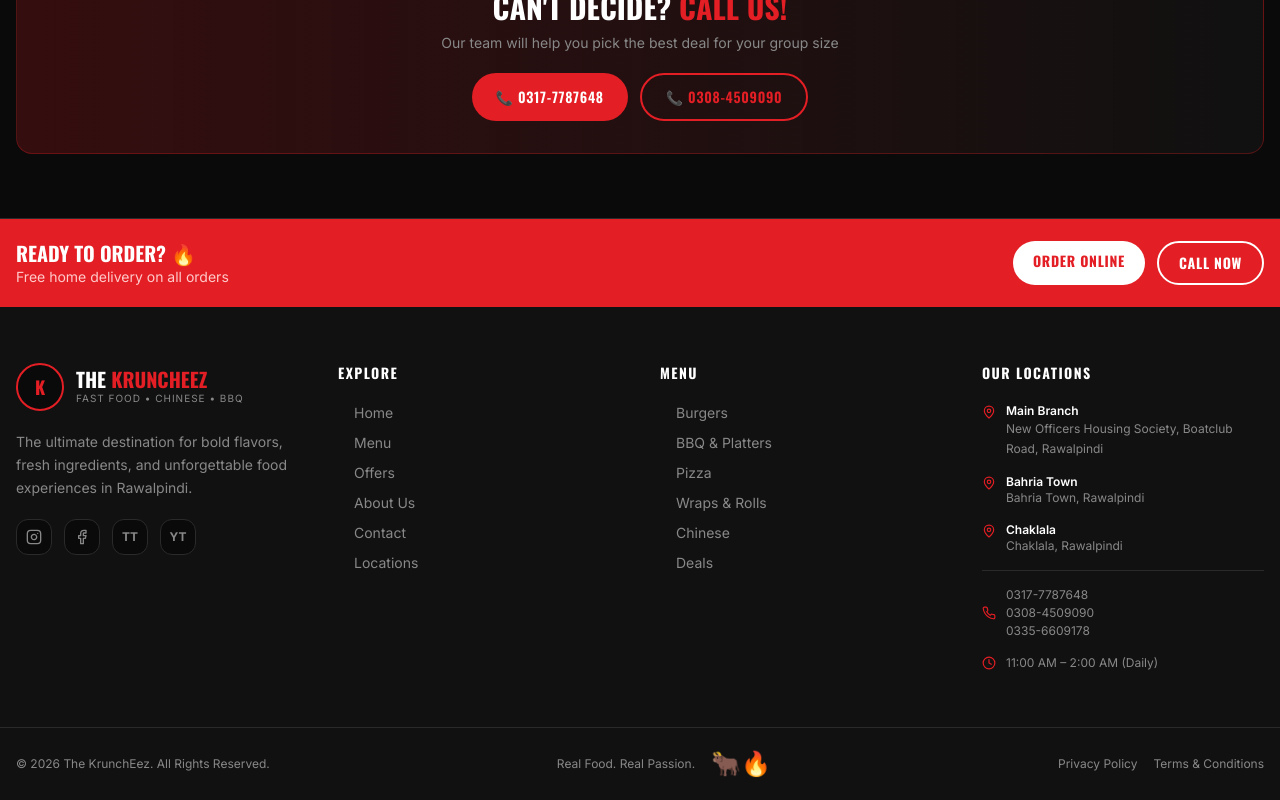
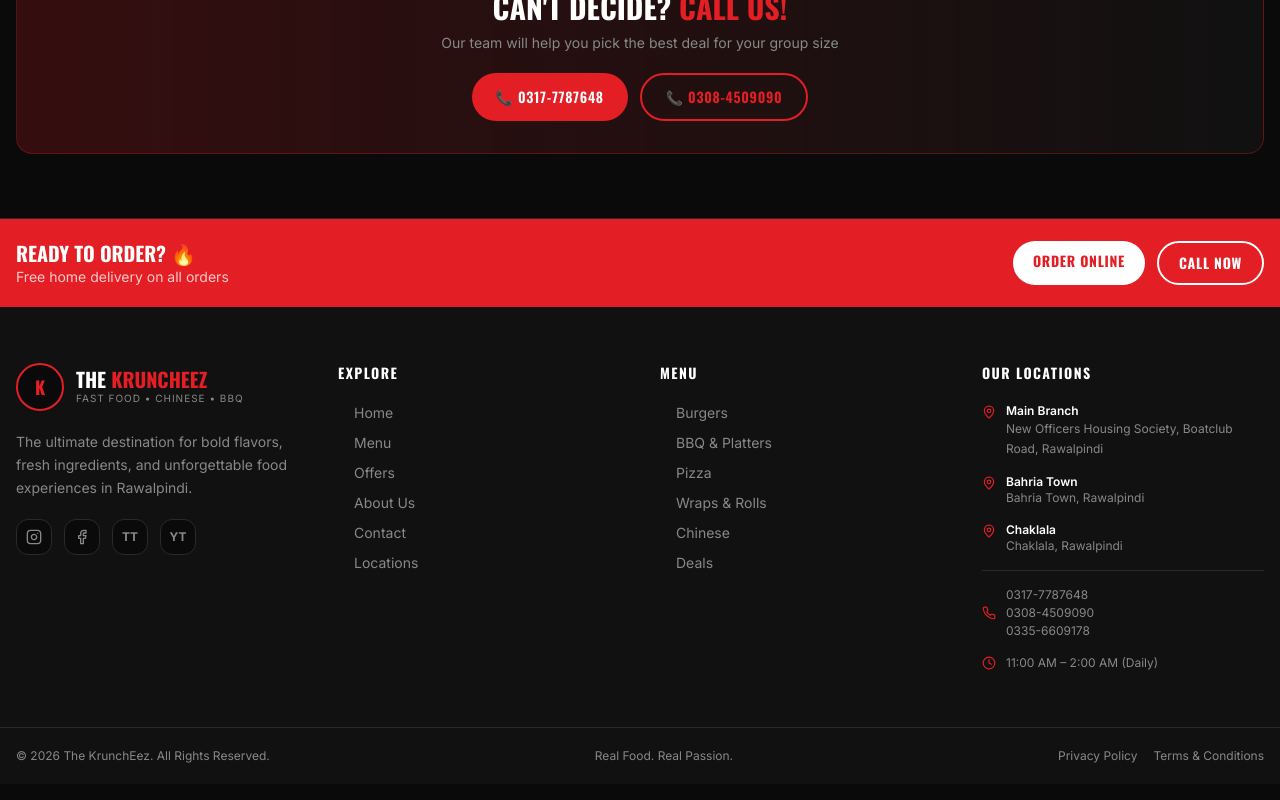
Before and after one commit to Hamza641-sys/kruncheez, a React (Vite) app: page /offers in a window 1280 px wide. Shown: the part 2151-2951 px from the top of the page. Built offline with nearby package versions, Linux system fonts and the light colour scheme; no server answers; the database is empty.

Commit message:
fix: remove emojis from footer bottom bar

```diff
--- a/src/components/Footer.jsx
+++ b/src/components/Footer.jsx
@@ -172,7 +172,6 @@ const Footer = () => {
           </p>
           <div className="flex items-center gap-4">
             <span className="text-krunch-gray font-body text-xs">Real Food. Real Passion.</span>
-            <span className="text-2xl">🐂🔥</span>
           </div>
           <div className="flex gap-4">
             <Link to="/contact" className="text-krunch-gray hover:text-white font-body text-xs transition-colors">Privacy Policy</Link>
```
